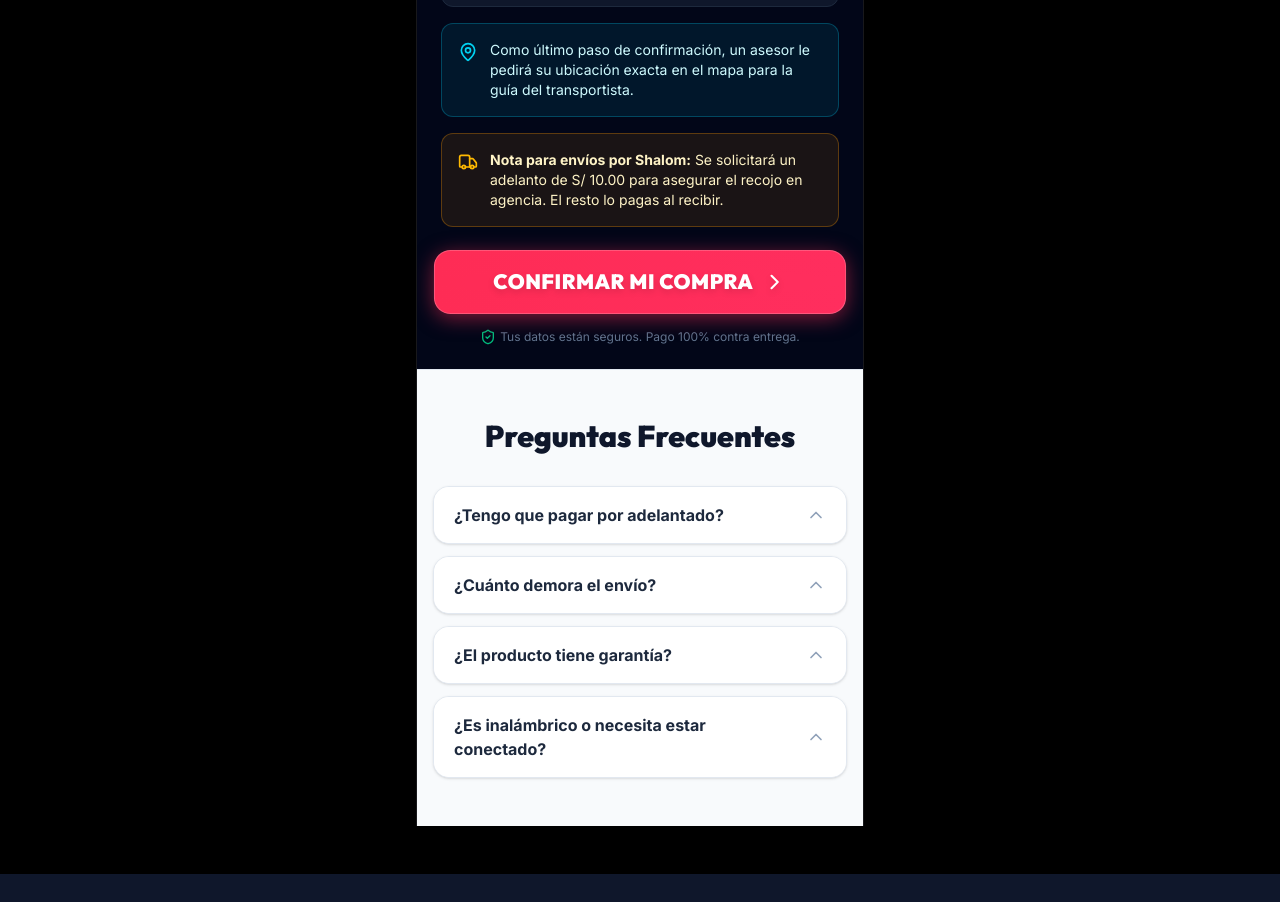
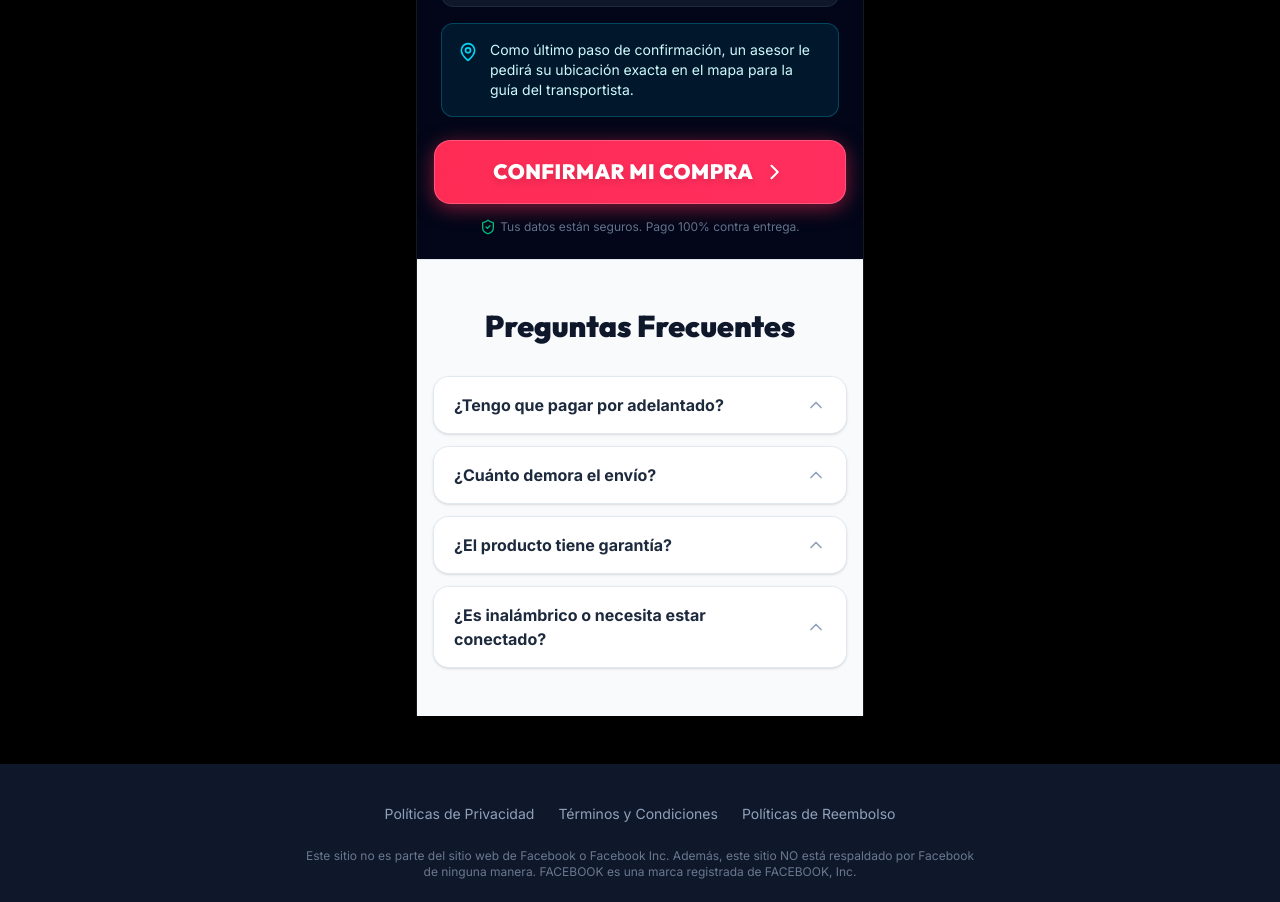
Before and after one commit to saviacorporacion-cloud/Supralab-, a React (Vite) app: page / in a window 1280 px wide. Shown: the part 5340-6242 px from the top of the page. Built offline with nearby package versions, Linux system fonts and the light colour scheme.

Commit message:
UI: Eliminar nota de adelanto para envíos Shalom

```diff
--- a/src/App.tsx
+++ b/src/App.tsx
@@ -855,12 +855,7 @@ export default function App() {
               </p>
             </div>
 
-            <div className="bg-amber-500/10 border border-amber-500/30 rounded-xl p-4 flex items-start gap-3">
-              <Truck className="w-5 h-5 text-amber-400 shrink-0 mt-0.5" />
-              <p className="text-sm text-amber-100">
-                <strong className="font-bold">Nota para envíos por Shalom:</strong> Se solicitará un adelanto de S/ 10.00 para asegurar el recojo en agencia. El resto lo pagas al recibir.
-              </p>
-            </div>
+
 
             <button
               type="submit"
@@ -882,7 +877,7 @@ export default function App() {
             {[
               {
                 q: "¿Tengo que pagar por adelantado?",
-                a: "Para la mayoría de envíos pagas el 100% al recibir. Sin embargo, si tu envío a provincia es por agencia Shalom, solicitamos un adelanto de S/ 10.00 para asegurar el recojo del paquete. El resto lo pagas al recibir."
+                a: "Para la gran mayoría de envíos pagas el 100% al recibir tu producto en casa. El envío contraentrega es un método 100% seguro."
               },
               {
                 q: "¿Cuánto demora el envío?",
```
